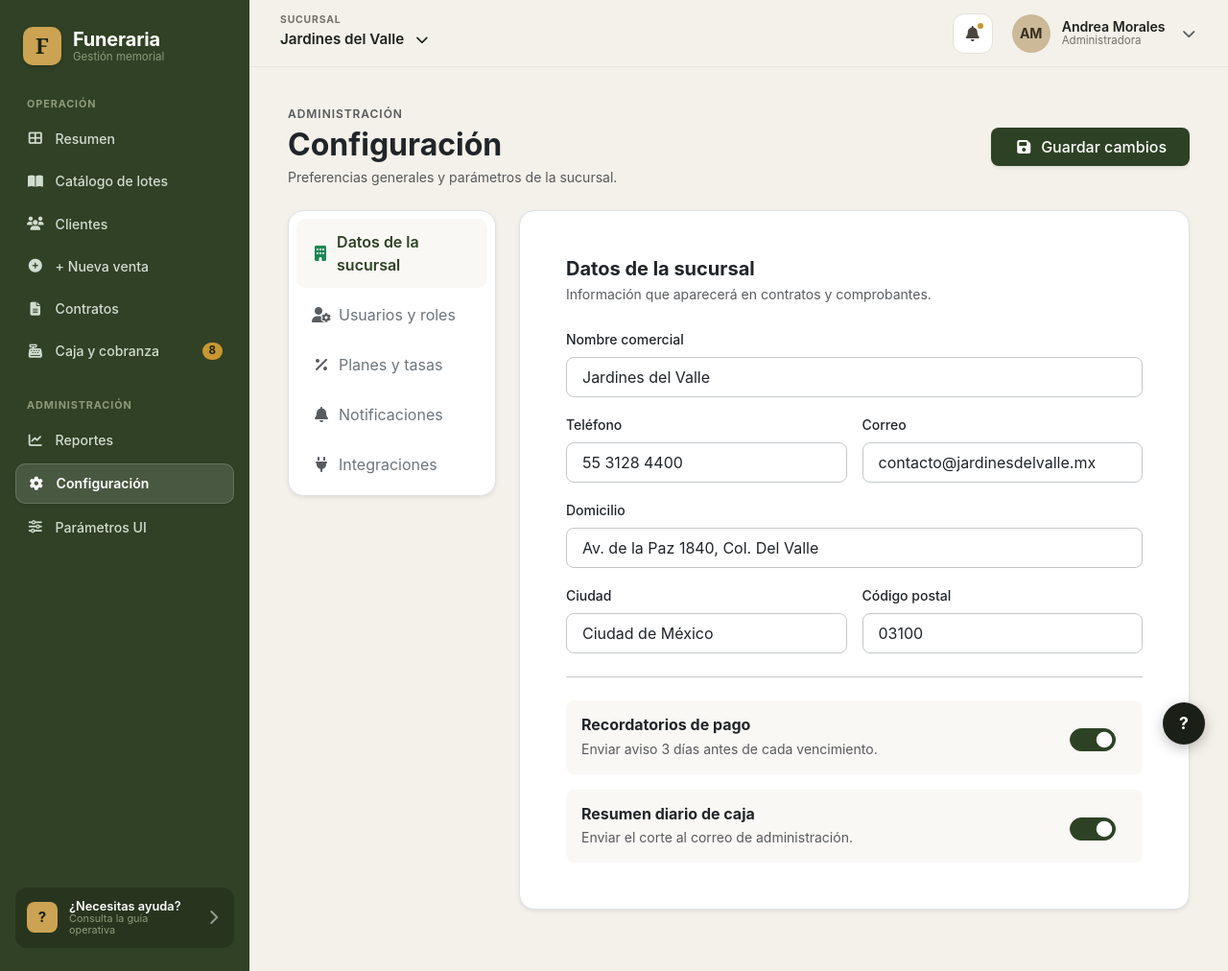
After one commit to Riguidix/SistemaFuneraria, an ASP.NET Core app: page /Configuracion in a window 1280 px wide. The commit adds this page. Shown: the whole page at 96% size. Run offline with ASP.NET Core 8, Linux system fonts and the light colour scheme; some libraries are stand-ins or nearby versions.

Commit message:
feat(web): SF-019/VistaConfiguracion - pantalla de configuracion y datos de sucursal segun captura 12 ticket SF-092

```diff
--- /dev/null
+++ b/src/SistemaFuneraria.Web/Pages/Configuracion/Index.cshtml
@@ -0,0 +1,198 @@
+@page
+@model SistemaFuneraria.Web.Pages.Configuracion.IndexModel
+@{
+    ViewData["Title"] = "Configuración";
+}
+
+<!-- ========================================================
+     ENCABEZADO DE PÁGINA (FIGMA CAPTURA 12 · SF-092)
+     ======================================================== -->
+<div class="d-flex flex-column flex-md-row justify-content-between align-items-start align-items-md-center gap-3 mb-4">
+    <div>
+        <div class="text-uppercase fw-semibold small text-muted mb-1" style="letter-spacing: 0.08em; font-size: 0.75rem;">
+            ADMINISTRACIÓN
+        </div>
+        <h1 class="h2 fw-bold text-dark mb-1">
+            Configuración
+        </h1>
+        <p class="text-muted mb-0 small">
+            Preferencias generales y parámetros de la sucursal.
+        </p>
+    </div>
+    <div>
+        <button type="button" class="btn text-white px-4 py-2 rounded-3 fw-medium shadow-sm d-inline-flex align-items-center"
+                id="btnGuardarCambios" style="background-color: var(--sf-primary-olive, #2D4224); border: none;">
+            <i class="fa-solid fa-floppy-disk me-2" aria-hidden="true"></i> Guardar cambios
+        </button>
+    </div>
+</div>
+
+<!-- ========================================================
+     LAYOUT PRINCIPAL DE 2 COLUMNAS (ROW G-4 MB-4)
+     ======================================================== -->
+<div class="row g-4 mb-4">
+    <!-- Columna Izquierda (col-lg-3 col-md-4): Submenú Vertical de Secciones -->
+    <div class="col-12 col-md-4 col-lg-3">
+        <div class="bg-white rounded-4 shadow-sm border p-2">
+            <nav class="nav flex-column gap-1" aria-label="Secciones de configuración">
+                <!-- 1. Datos de la sucursal (ACTIVO) -->
+                <a href="#datos-sucursal" class="nav-link d-flex align-items-center sf-config-nav-item active"
+                   style="background-color: #FAF8F5; color: #2D4224; font-weight: 600; border-radius: 10px; padding: 12px 16px;">
+                    <i class="fa-solid fa-building me-2 text-success" aria-hidden="true"></i>
+                    <span>Datos de la sucursal</span>
+                </a>
+
+                <!-- 2. Usuarios y roles -->
+                <a href="#" class="nav-link d-flex align-items-center sf-config-nav-item text-secondary" onclick="return false;"
+                   style="color: #4B5563; padding: 12px 16px; border-radius: 10px;">
+                    <i class="fa-solid fa-user-gear me-2 text-muted" aria-hidden="true"></i>
+                    <span>Usuarios y roles</span>
+                </a>
+
+                <!-- 3. Planes y tasas -->
+                <a href="#" class="nav-link d-flex align-items-center sf-config-nav-item text-secondary" onclick="return false;"
+                   style="color: #4B5563; padding: 12px 16px; border-radius: 10px;">
+                    <i class="fa-solid fa-percent me-2 text-muted" aria-hidden="true"></i>
+                    <span>Planes y tasas</span>
+                </a>
+
+                <!-- 4. Notificaciones -->
+                <a href="#" class="nav-link d-flex align-items-center sf-config-nav-item text-secondary" onclick="return false;"
+                   style="color: #4B5563; padding: 12px 16px; border-radius: 10px;">
+                    <i class="fa-solid fa-bell me-2 text-muted" aria-hidden="true"></i>
+                    <span>Notificaciones</span>
+                </a>
+
+                <!-- 5. Integraciones -->
+                <a href="#" class="nav-link d-flex align-items-center sf-config-nav-item text-secondary" onclick="return false;"
+                   style="color: #4B5563; padding: 12px 16px; border-radius: 10px;">
+                    <i class="fa-solid fa-plug me-2 text-muted" aria-hidden="true"></i>
+                    <span>Integraciones</span>
+                </a>
+            </nav>
+        </div>
+    </div>
+
+    <!-- Columna Derecha (col-lg-9 col-md-8): Formulario "Datos de la sucursal" -->
+    <div class="col-12 col-md-8 col-lg-9">
+        <div class="bg-white rounded-4 shadow-sm border p-4 p-md-5">
+            <!-- Header de Sección -->
+            <div class="mb-4">
+                <h2 class="h5 fw-bold text-dark mb-1">Datos de la sucursal</h2>
+                <p class="text-muted small mb-0">Información que aparecerá en contratos y comprobantes.</p>
+            </div>
+
+            <!-- Formulario de Configuración -->
+            <form id="formConfiguracion" method="post" onsubmit="return false;">
+                <!-- Campo 1: Nombre comercial -->
+                <div class="mb-3">
+                    <label for="inputNombreComercial" class="form-label fw-medium small text-dark">Nombre comercial</label>
+                    <input type="text" id="inputNombreComercial" class="form-control form-control-lg fs-6 rounded-3 border-secondary-subtle"
+                           value="@Model.NombreComercial" placeholder="Nombre comercial de la funeraria">
+                </div>
+
+                <!-- Fila de 2 Columnas (Teléfono y Correo) -->
+                <div class="row g-3 mb-3">
+                    <div class="col-12 col-md-6">
+                        <label for="inputTelefono" class="form-label fw-medium small text-dark">Teléfono</label>
+                        <input type="tel" id="inputTelefono" class="form-control form-control-lg fs-6 rounded-3 border-secondary-subtle"
+                               value="@Model.Telefono" placeholder="55 0000 0000">
+                    </div>
+                    <div class="col-12 col-md-6">
+                        <label for="inputCorreo" class="form-label fw-medium small text-dark">Correo</label>
+                        <input type="email" id="inputCorreo" class="form-control form-control-lg fs-6 rounded-3 border-secondary-subtle"
+                               value="@Model.Correo" placeholder="contacto@empresa.mx">
+                    </div>
+                </div>
+
+                <!-- Campo 3: Domicilio -->
+                <div class="mb-3">
+                    <label for="inputDomicilio" class="form-label fw-medium small text-dark">Domicilio</label>
+                    <input type="text" id="inputDomicilio" class="form-control form-control-lg fs-6 rounded-3 border-secondary-subtle"
+                           value="@Model.Domicilio" placeholder="Calle, número y colonia">
+                </div>
+
+                <!-- Fila de 2 Columnas (Ciudad y Código postal) -->
+                <div class="row g-3 mb-4">
+                    <div class="col-12 col-md-6">
+                        <label for="inputCiudad" class="form-label fw-medium small text-dark">Ciudad</label>
+                        <input type="text" id="inputCiudad" class="form-control form-control-lg fs-6 rounded-3 border-secondary-subtle"
+                               value="@Model.Ciudad" placeholder="Ciudad de operación">
+                    </div>
+                    <div class="col-12 col-md-6">
+                        <label for="inputCodigoPostal" class="form-label fw-medium small text-dark">Código postal</label>
+                        <input type="text" id="inputCodigoPostal" class="form-control form-control-lg fs-6 rounded-3 border-secondary-subtle"
+                               value="@Model.CodigoPostal" placeholder="00000">
+                    </div>
+                </div>
+
+                <!-- Línea Divisoria -->
+                <hr class="my-4 text-muted-subtle">
+
+                <!-- Sección: Switches Operativos de Automatización -->
+                <div class="d-flex flex-column gap-3">
+                    <!-- Switch 1: Recordatorios de pago -->
+                    <div class="d-flex justify-content-between align-items-center p-3 rounded-3" style="background-color: #FAF8F5;">
+                        <div class="pe-3">
+                            <h6 class="fw-bold text-dark mb-1">Recordatorios de pago</h6>
+                            <p class="text-muted small mb-0">Enviar aviso 3 días antes de cada vencimiento.</p>
+                        </div>
+                        <div class="form-check form-switch fs-4 mb-0">
+                            <input class="form-check-input sf-switch-olive" type="checkbox" role="switch" id="switchRecordatorios" checked>
+                        </div>
+                    </div>
+
+                    <!-- Switch 2: Resumen diario de caja -->
+                    <div class="d-flex justify-content-between align-items-center p-3 rounded-3" style="background-color: #FAF8F5;">
+                        <div class="pe-3">
+                            <h6 class="fw-bold text-dark mb-1">Resumen diario de caja</h6>
+                            <p class="text-muted small mb-0">Enviar el corte al correo de administración.</p>
+                        </div>
+                        <div class="form-check form-switch fs-4 mb-0">
+                            <input class="form-check-input sf-switch-olive" type="checkbox" role="switch" id="switchResumenCaja" checked>
+                        </div>
+                    </div>
+                </div>
+            </form>
+        </div>
+    </div>
+</div>
+
+<style>
+    /* Estilos para el switch verde olivo Serenia */
+    .sf-switch-olive:checked {
+        background-color: #2D4224 !important;
+        border-color: #2D4224 !important;
+    }
+    .sf-switch-olive:focus {
+        border-color: #2D4224;
+        box-shadow: 0 0 0 0.25rem rgba(45, 66, 36, 0.25);
+    }
+    .sf-config-nav-item {
+        transition: background-color 0.15s ease, color 0.15s ease;
+    }
+    .sf-config-nav-item:hover:not(.active) {
+        background-color: #F3EFEA;
+        color: #17211F;
+    }
+</style>
+
+@section Scripts {
+    <script>
+        document.addEventListener('DOMContentLoaded', function () {
+            var btnGuardar = document.getElementById('btnGuardarCambios');
+            if (btnGuardar) {
+                btnGuardar.addEventListener('click', function () {
+                    if (window.SfUi && typeof window.SfUi.showToast === 'function') {
+                        window.SfUi.showToast('success', 'Cambios guardados con éxito.');
+                    } else {
+                        var toastContainer = document.getElementById('sf-toast-container');
+                        if (!toastContainer) {
+                            alert('✓ Cambios guardados con éxito.');
+                        }
+                    }
+                });
+            }
+        });
+    </script>
+}
--- /dev/null
+++ b/src/SistemaFuneraria.Web/Pages/Configuracion/Index.cshtml.cs
@@ -0,0 +1,25 @@
+using Microsoft.AspNetCore.Mvc.RazorPages;
+
+namespace SistemaFuneraria.Web.Pages.Configuracion;
+
+public class IndexModel : PageModel
+{
+    // Datos de la Sucursal (Captura 12 de Figma · SF-092)
+    public string NombreComercial { get; set; } = "Jardines del Valle";
+    public string Telefono { get; set; } = "55 3128 4400";
+    public string Correo { get; set; } = "contacto@jardinesdelvalle.mx";
+    public string Domicilio { get; set; } = "Av. de la Paz 1840, Col. Del Valle";
+    public string Ciudad { get; set; } = "Ciudad de México";
+    public string CodigoPostal { get; set; } = "03100";
+
+    // Switches de Automatización Operativa
+    public bool RecordatoriosPagoActivo { get; set; } = true;
+    public bool ResumenDiarioCajaActivo { get; set; } = true;
+
+    // Sección activa del submenú lateral
+    public string SeccionActiva { get; set; } = "DatosSucursal";
+
+    public void OnGet()
+    {
+    }
+}
--- a/src/SistemaFuneraria.Web/Pages/Shared/_Layout.cshtml
+++ b/src/SistemaFuneraria.Web/Pages/Shared/_Layout.cshtml
@@ -22,6 +22,7 @@
     bool esContratos = rutaActual.StartsWith("/Contratos", StringComparison.OrdinalIgnoreCase);
     bool esCaja = rutaActual.StartsWith("/Caja", StringComparison.OrdinalIgnoreCase) || rutaActual.StartsWith("/Cobranza", StringComparison.OrdinalIgnoreCase);
     bool esParametrosUi = rutaActual.StartsWith("/ParametrosUi", StringComparison.OrdinalIgnoreCase);
+    bool esConfiguracion = rutaActual.StartsWith("/Configuracion", StringComparison.OrdinalIgnoreCase);
 }
 <body class="funeraria-app">
     <div class="funeraria-wrapper">
@@ -97,9 +98,9 @@
                             <span>Reportes</span>
                         </a>
                     </li>
-                    <!-- 8. Configuración (Inerte) -->
+                    <!-- 8. Configuración (Activo SF-092 · Captura 12) -->
                     <li>
-                        <a href="#" class="funeraria-nav-item inert" onclick="return false;" title="Configuración (No navegable)">
+                        <a href="/Configuracion" class="funeraria-nav-item @(esConfiguracion ? "active" : "")" @(esConfiguracion ? "aria-current=\"page\"" : "") title="Configuración">
                             <i class="fa-solid fa-gear fa-fw" aria-hidden="true"></i>
                             <span>Configuración</span>
                         </a>
```
Also changed, not shown: docs/evidencias/SF-092/Green_Test.md (added, +53 -0 lines), docs/evidencias/SF-092/Red_Test.md (added, +27 -0 lines), tests/SistemaFuneraria.Tests/Unit/Web/ConfiguracionPageTests.cs (added, +31 -0 lines).
